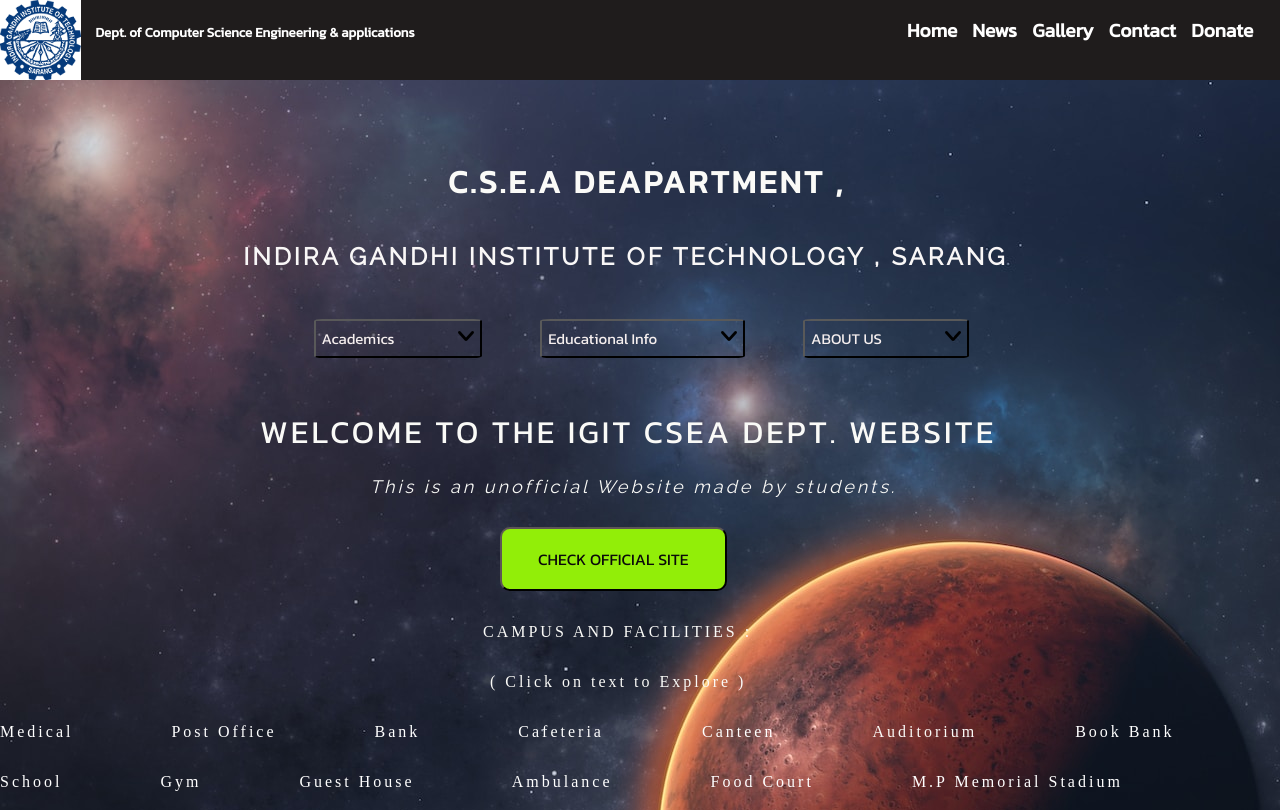
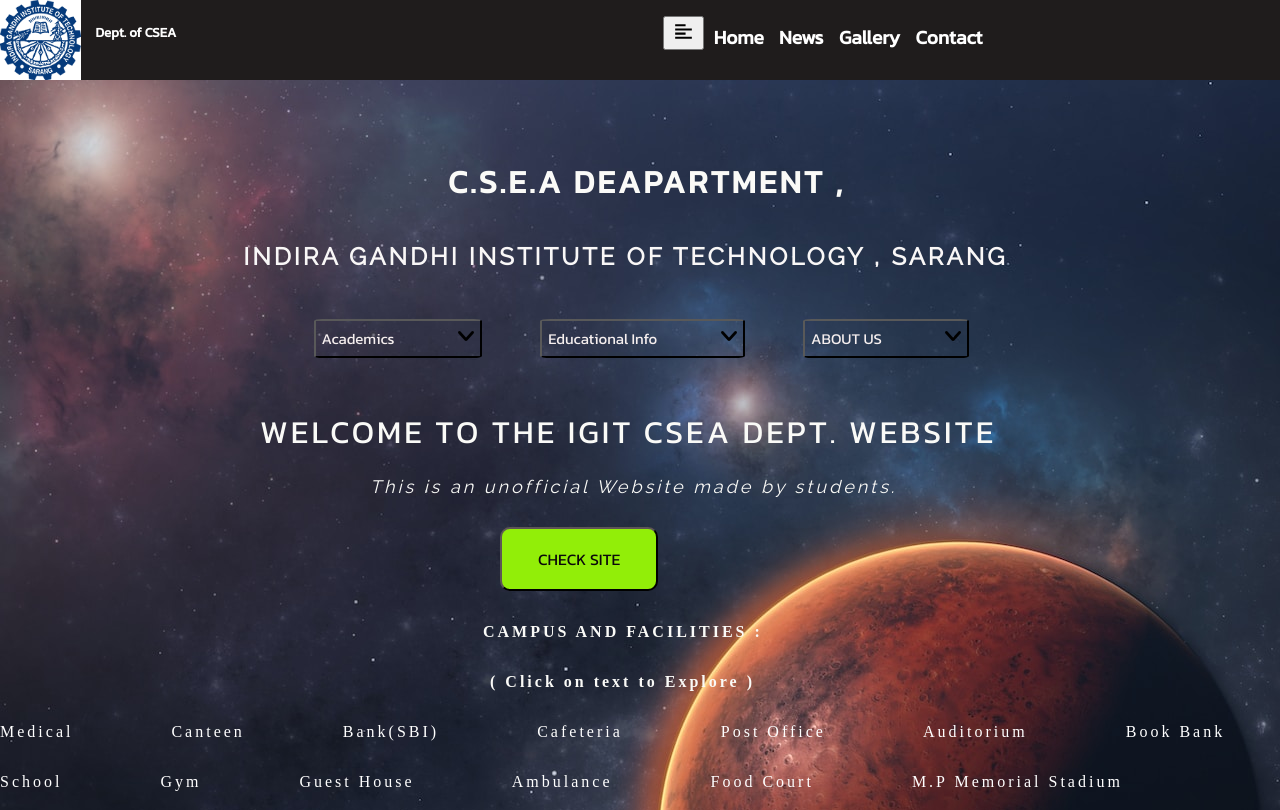
Before and after one commit to HackerKoUS/IGIT-CSE, a plain HTML site: page index.html in a window 1280 px wide. Shown: the top 810 px of the page. Drawn offline with Linux system fonts and the light colour scheme; a web font is replaced by a local one.

Commit message:
index.html updated

```diff
--- a/index.html
+++ b/index.html
@@ -13,15 +13,28 @@
     <div class="head">
 
         <img src="logo.png" alt="">
-        <h5> Dept. of Computer Science Engineering & applications</h5>
+        <h5> Dept. of CSEA</h5>
 
         <ul class="nav navbar-nav">
             <div class="hi">
+
+               <button class="og"> <svg xmlns="http://www.w3.org/2000/svg" width="25px" height="25px" viewBox="0 0 24 24">
+
+                    <rect x="0" fill="none" width="24" height="24"/>
+
+                    <g>
+
+                    <path d="M4 19h16v-2H4v2zm10-6H4v2h10v-2zM4 9v2h16V9H4zm10-4H4v2h10V5z"/>
+
+                    </g>
+
+                    </svg></button>
+
                 <a href="#home"><b>Home</b></a>
                 <a href="https://igitsarang.ac.in/notice/2023"><b>News</b> </a>
                 <a href="#Gallery"><b>Gallery</b> </a>
                 <a href="#con"><b>Contact</b> </a>
-                <a href=""><b>Donate</b></a>
+
             </div>
         </ul>
 
@@ -67,20 +80,20 @@
 
             <div class="wel"> WELCOME TO THE IGIT CSEA DEPT. WEBSITE</div>
             <div class="inf">This is an unofficial Website made by students.</div>
-            <div class="igit"><button><a href="https://igitsarang.ac.in/">CHECK OFFICIAL SITE</a></button></div>
+            <div class="igit"><button><a href="https://igitsarang.ac.in/">CHECK SITE</a></button></div>
 
  <div class="academics" id="Admissions">
 
     <p>
-        &nbsp;&nbsp;&nbsp;&nbsp;&nbsp;&nbsp;&nbsp;&nbsp;&nbsp;&nbsp;&nbsp; &nbsp;&nbsp;&nbsp;&nbsp;&nbsp;&nbsp;&nbsp;&nbsp;&nbsp;&nbsp;&nbsp; &nbsp;&nbsp;&nbsp;&nbsp;&nbsp;&nbsp;&nbsp;&nbsp;&nbsp;&nbsp;&nbsp; &nbsp;&nbsp;&nbsp;&nbsp;&nbsp;&nbsp;&nbsp;&nbsp;&nbsp;&nbsp;&nbsp; &nbsp;&nbsp;&nbsp;&nbsp;&nbsp;&nbsp;&nbsp;&nbsp;&nbsp;&nbsp;&nbsp; &nbsp;&nbsp;&nbsp;&nbsp;&nbsp;&nbsp;&nbsp;&nbsp;&nbsp;CAMPUS AND FACILITIES : <br> &nbsp; &nbsp;&nbsp;&nbsp;&nbsp;&nbsp;&nbsp;&nbsp;&nbsp;&nbsp;&nbsp;&nbsp;&nbsp;&nbsp;&nbsp;&nbsp;&nbsp;&nbsp;&nbsp;&nbsp; &nbsp;&nbsp;&nbsp;&nbsp;&nbsp;&nbsp;&nbsp;&nbsp;&nbsp;&nbsp;&nbsp; &nbsp;&nbsp;&nbsp;&nbsp;&nbsp;&nbsp;&nbsp;&nbsp;&nbsp;&nbsp;&nbsp; &nbsp;&nbsp;&nbsp;&nbsp;&nbsp;&nbsp;&nbsp;&nbsp;&nbsp;&nbsp;&nbsp; &nbsp;&nbsp;&nbsp;&nbsp;&nbsp;&nbsp;&nbsp;&nbsp;&nbsp;&nbsp;&nbsp; ( Click on text to Explore )
+        &nbsp;&nbsp;&nbsp;&nbsp;&nbsp;&nbsp;&nbsp;&nbsp;&nbsp;&nbsp;&nbsp; &nbsp;&nbsp;&nbsp;&nbsp;&nbsp;&nbsp;&nbsp;&nbsp;&nbsp;&nbsp;&nbsp; &nbsp;&nbsp;&nbsp;&nbsp;&nbsp;&nbsp;&nbsp;&nbsp;&nbsp;&nbsp;&nbsp; &nbsp;&nbsp;&nbsp;&nbsp;&nbsp;&nbsp;&nbsp;&nbsp;&nbsp;&nbsp;&nbsp; &nbsp;&nbsp;&nbsp;&nbsp;&nbsp;&nbsp;&nbsp;&nbsp;&nbsp;&nbsp;&nbsp; &nbsp;&nbsp;&nbsp;&nbsp;&nbsp;&nbsp;&nbsp;&nbsp;&nbsp;<b>CAMPUS AND FACILITIES :</b> <br> &nbsp; &nbsp;&nbsp;&nbsp;&nbsp;&nbsp;&nbsp;&nbsp;&nbsp;&nbsp;&nbsp;&nbsp;&nbsp;&nbsp;&nbsp;&nbsp;&nbsp;&nbsp;&nbsp;&nbsp; &nbsp;&nbsp;&nbsp;&nbsp;&nbsp;&nbsp;&nbsp;&nbsp;&nbsp;&nbsp;&nbsp; &nbsp;&nbsp;&nbsp;&nbsp;&nbsp;&nbsp;&nbsp;&nbsp;&nbsp;&nbsp;&nbsp; &nbsp;&nbsp;&nbsp;&nbsp;&nbsp;&nbsp;&nbsp;&nbsp;&nbsp;&nbsp;&nbsp; &nbsp;&nbsp;&nbsp;&nbsp;&nbsp;&nbsp;&nbsp;&nbsp;&nbsp;&nbsp;&nbsp; <b>( Click on text to Explore )  </b>
         <br><a href="https://igitsarang.ac.in/campusfacilities/medical"> Medical</a> &nbsp;&nbsp;&nbsp;&nbsp;&nbsp;&nbsp;&nbsp;&nbsp;&nbsp;&nbsp;&nbsp;&nbsp;
-         <a href="https://igitsarang.ac.in/campusfacilities/bank_postoffice">Post Office</a> &nbsp;&nbsp;&nbsp;&nbsp;&nbsp;&nbsp;&nbsp;&nbsp;&nbsp;&nbsp;&nbsp;&nbsp;<a href="https://igitsarang.ac.in/campusfacilities/bank_postoffice"> Bank </a>
+         <a href="https://igitsarang.ac.in/campusfacilities/bank_postoffice">Canteen</a> &nbsp;&nbsp;&nbsp;&nbsp;&nbsp;&nbsp;&nbsp;&nbsp;&nbsp;&nbsp;&nbsp;&nbsp;<a href="https://igitsarang.ac.in/campusfacilities/bank_postoffice"> Bank(SBI) </a>
          &nbsp;&nbsp;&nbsp;&nbsp;&nbsp;&nbsp;&nbsp;&nbsp;&nbsp;&nbsp;&nbsp;&nbsp;<a href="https://igitsarang.ac.in/campusfacilities/cafeteria_amularlour"> Cafeteria</a> &nbsp;&nbsp;&nbsp;&nbsp;&nbsp;&nbsp;&nbsp;&nbsp;&nbsp;&nbsp;&nbsp;&nbsp;
-       <a href="https://igitsarang.ac.in/campusfacilities/canteen"> Canteen</a> &nbsp;&nbsp;&nbsp;&nbsp;&nbsp;&nbsp;&nbsp;&nbsp;&nbsp;&nbsp;&nbsp;&nbsp;<a href=""></a> Auditorium &nbsp;&nbsp;&nbsp;&nbsp;&nbsp;&nbsp;&nbsp;&nbsp;&nbsp;&nbsp;&nbsp;&nbsp;
+       <a href="https://igitsarang.ac.in/campusfacilities/canteen"> Post Office</a> &nbsp;&nbsp;&nbsp;&nbsp;&nbsp;&nbsp;&nbsp;&nbsp;&nbsp;&nbsp;&nbsp;&nbsp;<a href="https://igitsarang.ac.in/campusfacilities/cafeteria_amularlour"> Auditorium </a>&nbsp;&nbsp;&nbsp;&nbsp;&nbsp;&nbsp;&nbsp;&nbsp;&nbsp;&nbsp;&nbsp;&nbsp;
        <a href="https://igitsarang.ac.in/campusfacilities/bookbank"> Book Bank</a>
         <br>
        <a href="https://igitsarang.ac.in/campusfacilities/school"> School </a>&nbsp;&nbsp;&nbsp;&nbsp;&nbsp;&nbsp;&nbsp;&nbsp;&nbsp;&nbsp;&nbsp;&nbsp;
-       <a href="https://igitsarang.ac.in/campusfacilities/gym">Gym </a> &nbsp;&nbsp;&nbsp;&nbsp;&nbsp;&nbsp;&nbsp;&nbsp;&nbsp;&nbsp;&nbsp;&nbsp;
+       <a href="https://igitsarang.ac.in/campusfacilities/gym">Gym  </a> &nbsp;&nbsp;&nbsp;&nbsp;&nbsp;&nbsp;&nbsp;&nbsp;&nbsp;&nbsp;&nbsp;&nbsp;
        <a href="https://igitsarang.ac.in/campusfacilities/guesthouse"> Guest House</a> &nbsp;&nbsp;&nbsp;&nbsp;&nbsp;&nbsp;&nbsp;&nbsp;&nbsp;&nbsp;&nbsp;&nbsp;<a href="https://igitsarang.ac.in/campusfacilities/medical"> Ambulance </a>&nbsp;&nbsp;&nbsp;&nbsp;&nbsp;&nbsp;&nbsp;&nbsp;&nbsp;&nbsp;&nbsp;&nbsp;<a href="https://igitsarang.ac.in/campusfacilities/canteen"> Food Court </a>
         &nbsp;&nbsp;&nbsp;&nbsp;&nbsp;&nbsp;&nbsp;&nbsp;&nbsp;&nbsp;&nbsp;&nbsp;<a href=""> M.P Memorial Stadium</a>
     </p>
@@ -121,7 +134,7 @@
            <br><br>
            Disclaimer by authors : <br> If some notice is late , we are apologetic  .
              <br><br>
-             &nbsp;&nbsp; &nbsp;&nbsp; &nbsp;&nbsp;&nbsp;&nbsp; &nbsp;&nbsp;&nbsp;&nbsp; &nbsp;&nbsp; &nbsp;&nbsp; &nbsp;&nbsp; &nbsp;&nbsp; &nbsp;&nbsp; &nbsp;&nbsp; &nbsp;&nbsp; &nbsp;&nbsp; THANK YOU FOR CHECKING .
+             THANK YOU FOR CHECKING .
 
 
         </div>
@@ -348,12 +361,12 @@ Area of Expertise:Data Structure, Programming, Language, RDBMS, Operating System
             </svg></a>
         </div>
         <div class="rfoot">
-            <p> Indira Gandhi Institute Of Technology <br> Sarang , Khalapal , 759146 <br>
+           <div class="io"> <p> Indira Gandhi Institute Of Technology <br> Sarang , Khalapal , 759146 <br>
                 E-mail : koushikmohanty008@gmail.com <br>Phone :+91 9114186055<br><br> Copyright © 2023 Dept. of CSE&A.
                 All rights reserved.
 
 
-            </p>
+            </p></div>
             <div class="lfoot">
                 <p>
                    <u> Quick Links :</u> <br>
```
